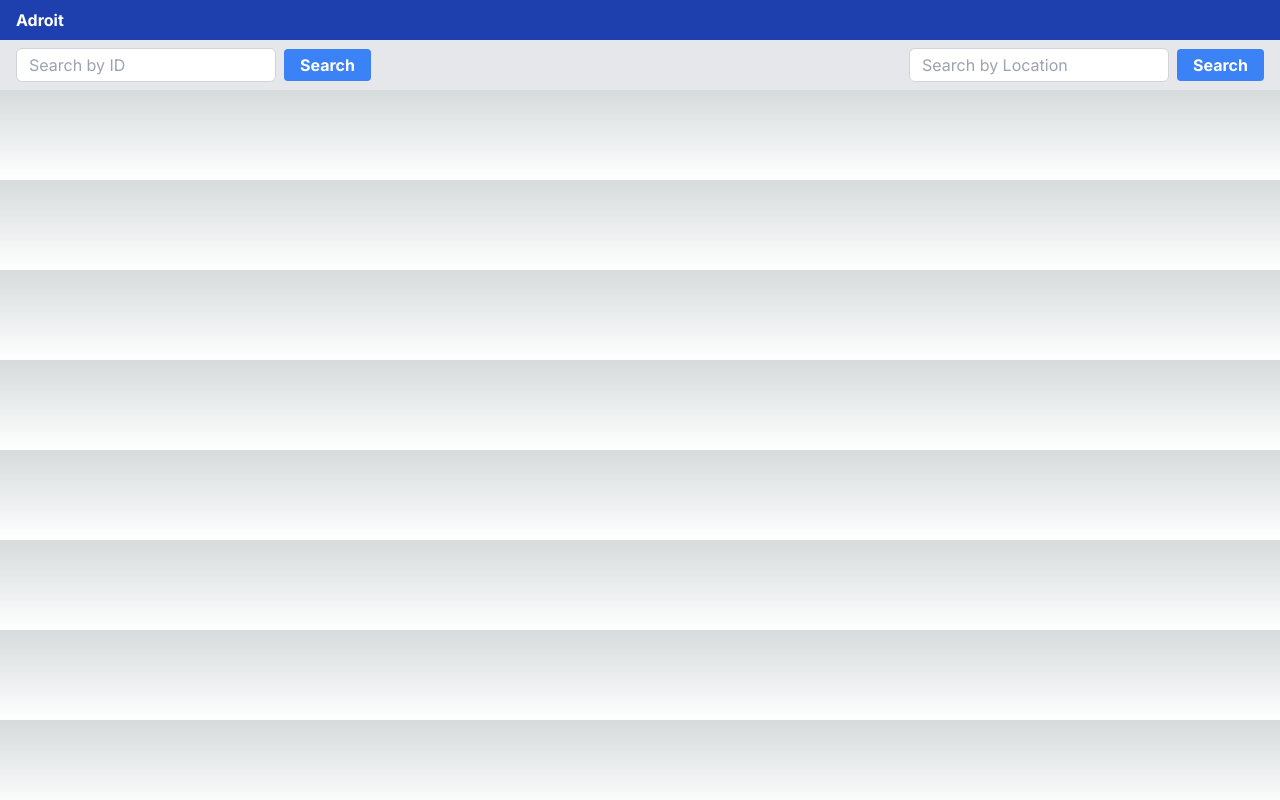
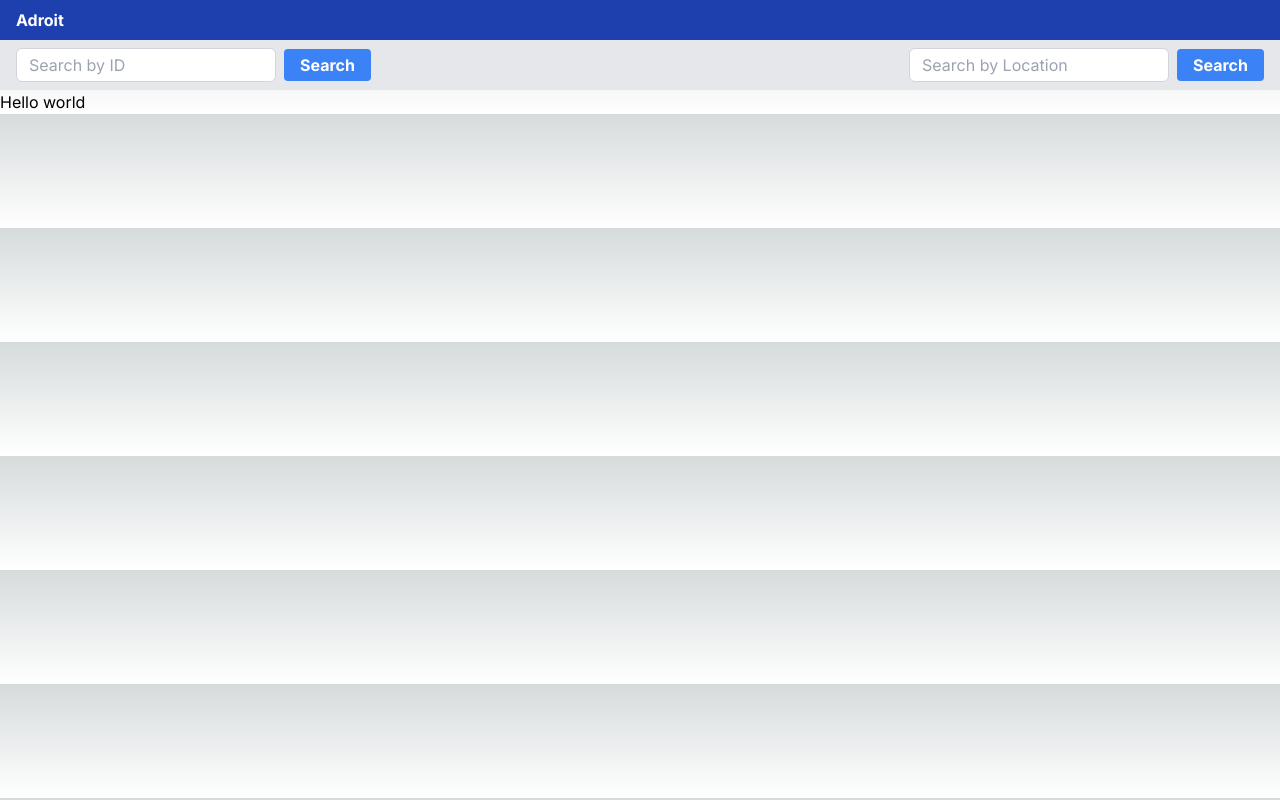
Before and after one commit to songexile/Adroit-Frontend-Manager, a Next.js app: page /pages in a window 1280 px wide. Built offline with nearby package versions, Linux system fonts and the light colour scheme.

Commit message:
added body component

```diff
--- /dev/null
+++ b/src/app/components/Body.tsx
@@ -0,0 +1,9 @@
+import React from 'react';
+
+const Body: React.FC = () => {
+  return (
+<div>Hello world</div>
+  )
+};
+
+export default Body;
--- a/src/app/pages/page.tsx
+++ b/src/app/pages/page.tsx
@@ -1,12 +1,13 @@
 import React from 'react';
 import Header from '../components/Header'; // Import the Header component
+import Body from '../components/Body'; // Import the Body component
 
 const HomePage: React.FC = () => {
   return (
     <div>
       {/* Render the Header component */}
       <Header />
-
+      <Body />
     </div>
   );
 };
```
